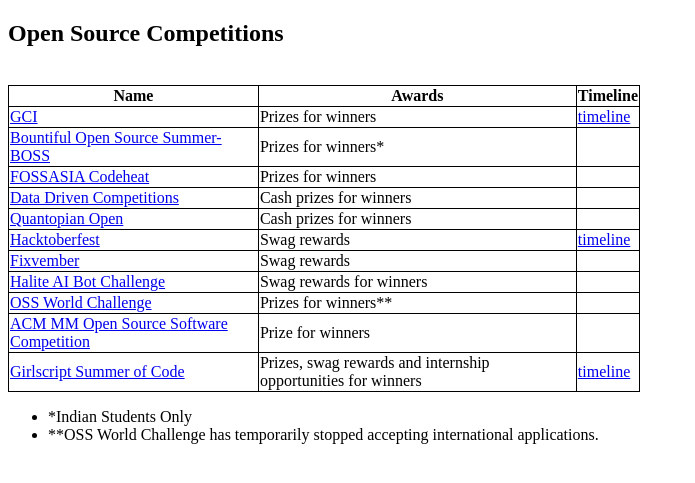
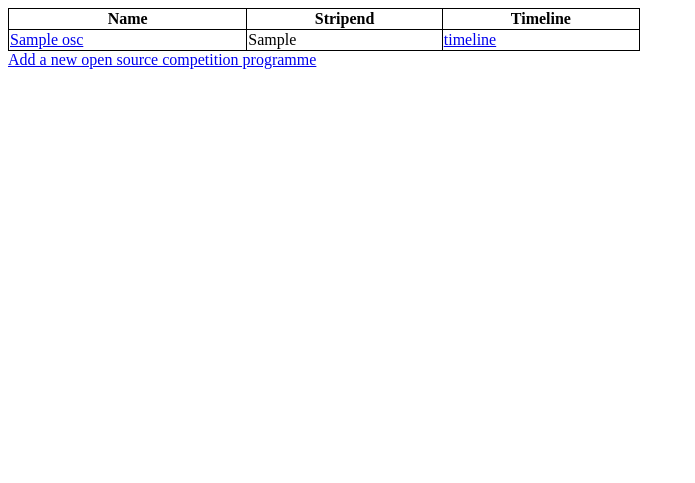
Before and after one commit to tapaswenipathak/Open-Source-Programs, a Django app: page /OpenSourceCompetitions/ in a window 1280 px wide. Shown: the top 483 px of the page, without its empty margins (0-695 px from the left). Run offline with Django 3.2, Linux system fonts and the light colour scheme; tables that the repository leaves empty hold one stand-in row (values such as "Sample post").

Commit message:
all remaining categories are modifed to work approiately

```diff
--- a/osi_django_app/lists/admin.py
+++ b/osi_django_app/lists/admin.py
@@ -1,4 +1,6 @@
 from django.contrib import admin
-from .models import soc
+from .models import soc, osc, univ_soc_woc
 
 admin.site.register(soc)
+admin.site.register(osc)
+admin.site.register(univ_soc_woc)
--- a/osi_django_app/lists/models.py
+++ b/osi_django_app/lists/models.py
@@ -12,3 +12,27 @@
 
     def get_absolute_url(self):
         return reverse('soc')
+
+class osc(models.Model):
+    title = models.CharField(max_length=50)
+    osc_homepage = models.URLField(default=None)
+    awards = models.CharField(max_length=50)
+    timeline = models.URLField(blank=True)
+
+    def __str__(self):
+        return self.title
+
+    def get_absolute_url(self):
+        return reverse('osc')
+
+class univ_soc_woc(models.Model):
+    title = models.CharField(max_length=50)
+    homepage = models.URLField(default=None)
+    awards = models.CharField(max_length=50)
+    timeline = models.URLField(blank=True)
+
+    def __str__(self):
+        return self.title
+
+    def get_absolute_url(self):
+        return reverse('u-soc-woc')
--- a/osi_django_app/lists/templates/lists/osc.html
+++ b/osi_django_app/lists/templates/lists/osc.html
@@ -1,90 +1,18 @@
-<!DOCTYPE html>
-<html>
-    <html lang="en">
-    <head>
-        <title>SOC Programs</title>
-        <meta charset="UTF-8">
-        <meta name="description", content="SOC Programs">
-        <meta name="author", content="Mridu Bhatnagar">
-        <meta http-equiv="Content-Type" content="text/html">
-        <style>
-           table, th, td {
-           border: 1px solid black;
-           border-collapse: collapse;
-           }
-        </style>
-    </head>
-    <body>
-        <h2>Open Source Competitions</h2>
-        <table style="width:50%">
-            <tr>
-              <thead>
-                <th>Name</th>
-                <th>Awards</th>
-                <th>Timeline</th>
-              </thead>
-            </tr>
-            <tr>
-              <td><a href="https://codein.withgoogle.com/archive/">GCI</a></td>
-              <td>Prizes for winners</td>
-              <td><a href="https://developers.google.com/open-source/gci/timeline">timeline</a></td>
-            </tr>
-            <tr>
-              <td><a href="https://lab.codingblocks.com/boss">Bountiful Open Source Summer- BOSS</a></td>
-              <td>Prizes for winners*</td>
-              <td></td>
-            </tr>
-            <tr>
-              <td><a href="https://codeheat.org/">FOSSASIA Codeheat</a></td>
-              <td>Prizes for winners</td>
-              <td></td>
-            </tr>
-            <tr>
-              <td><a href="https://www.drivendata.org/competitions/">Data Driven Competitions</a></td>
-              <td>Cash prizes for winners</td>
-              <td></td>
-            </tr>
-            <tr>
-              <td><a href="https://www.quantopian.com/open">Quantopian Open</a></td>
-              <td>Cash prizes for winners</td>
-              <td></td>
-            </tr>
-            <tr>
-              <td><a href="https://hacktoberfest.digitalocean.com/">Hacktoberfest</a></td>
-              <td>Swag rewards</td>
-              <td><a href="https://hacktoberfest.digitalocean.com/details">timeline</a></td>
-            </tr>
-            <tr>
-              <td><a href="https://codefresh.io/fixvember/">Fixvember</a></td>
-              <td>Swag rewards</td>
-              <td></td>
-            </tr>
-            <tr>
-              <td><a href="https://halite.io/">Halite AI Bot Challenge</a></td>
-              <td>Swag rewards for winners</td>
-              <td></td>
-            </tr>
-            <tr>
-              <td><a href="https://www.oss.kr/en_oss_world_challenage">OSS World Challenge</a></td>
-              <td>Prizes for winners**</td>
-              <td></td>
-            </tr>
-            <tr>
-              <td><a href="http://sigmm.org/Resources/software/ossc">ACM MM Open Source Software Competition</a></td>
-              <td>Prize for winners</td>
-              <td></td>
-            </tr>
-            <tr>
-              <td><a href="http://gssoc.tech/">Girlscript Summer of Code</a></td>
-              <td>Prizes, swag rewards and internship opportunities for winners</td>
-              <td><a href="https://www.gssoc.tech/index.html#sch-heading">timeline</td>
-            </tr>
-            <br>
-        </table>
-        <ul>
-          <li>*Indian Students Only</li>
-          <li>**OSS World Challenge has temporarily stopped accepting international applications.</li>
-        </ul>
-        <br>
-    </body>
-</html>
+{% extends "lists/base.html" %}
+{% block prize %}
+  <th>Stripend</th>
+{% endblock prize %}
+{% block content %}
+  {% for item in lists %}
+  <tr>
+    <td><a href="{{ item.osc_homepage }}">{{ item.title }}</a></td>
+    <td>{{ item.awards }}</td>
+    {% if item.timeline is '' %}
+      <td>timeline</td>
+    {% else %}
+      <td><a href="{{ item.timeline }}">timeline</a></td>
+    {% endif %}
+  </tr>
+  {% endfor %}
+{% endblock content %}
+{% block link %}<a href="{% url 'osc-create' %}">Add a new open source competition programme </a>{% endblock link %}
--- /dev/null
+++ b/osi_django_app/lists/templates/lists/osc_form.html
@@ -0,0 +1,4 @@
+<form method="post">{% csrf_token %}
+    {{ form.as_p }}
+    <input type="submit" value="Save">
+</form>
--- /dev/null
+++ b/osi_django_app/lists/templates/lists/univ_soc_woc_form.html
@@ -0,0 +1,4 @@
+<form method="post">{% csrf_token %}
+    {{ form.as_p }}
+    <input type="submit" value="Save">
+</form>
--- a/osi_django_app/lists/urls.py
+++ b/osi_django_app/lists/urls.py
@@ -4,8 +4,9 @@
 urlpatterns = [
     path('', views.index, name='lists-index'),
     path('SOCPrograms/', views.soc_view, name='soc'),
-    path('OpenSourceCompetitions/', views.osc, name='osc'),
+    path('OpenSourceCompetitions/', views.osc_view, name='osc'),
     path('UniversitySoC-WoC/', views.usocwoc, name='u-soc-woc'),
-    path('add-new-soc/', views.soc_create_view.as_view(), name='soc-create')
-
+    path('add-new-soc/', views.soc_create_view.as_view(), name='soc-create'),
+    path('add-new-osc/', views.osc_create_view.as_view(), name='osc-create'),
+    path('add-new-u_woc_soc/', views.u_woc_soc_create_view.as_view(), name='u_woc_soc-create')
     ]
--- a/osi_django_app/lists/views.py
+++ b/osi_django_app/lists/views.py
@@ -1,6 +1,6 @@
 from django.shortcuts import render
 from django.views.generic import CreateView
-from .models import soc
+from .models import soc, osc, univ_soc_woc
 
 def index(request):
     return render(request, 'lists/index.html')
@@ -15,8 +15,22 @@
     model = soc
     fields = ['title', 'soc_homepage', 'stripend', 'timeline']
 
-def osc(request):
-    return render(request, 'lists/osc.html')
+def osc_view(request):
+    context = {
+        'lists': osc.objects.all()
+    }
+    return render(request, 'lists/osc.html', context)
+
+class osc_create_view(CreateView):
+    model = osc
+    fields = ['title', 'osc_homepage', 'awards', 'timeline']
 
 def usocwoc(request):
-    return render(request, 'lists/u-soc-woc.html')
+    context = {
+        'lists': univ_soc_woc.objects.all()
+    }
+    return render(request, 'lists/u-soc-woc.html', context)
+
+class u_woc_soc_create_view(CreateView):
+    model = univ_soc_woc
+    fields = ['title', 'homepage', 'awards', 'timeline']
```
Also changed, not shown: osi_django_app/lists/templates/lists/u-soc-woc.html (+18 -48 lines), osi_django_app/lists/migrations/0007_osc.py (added), osi_django_app/lists/migrations/0008_univ_soc_woc.py (added), osi_django_app/lists/migrations/0009_auto_20190510_0427.py (added).
